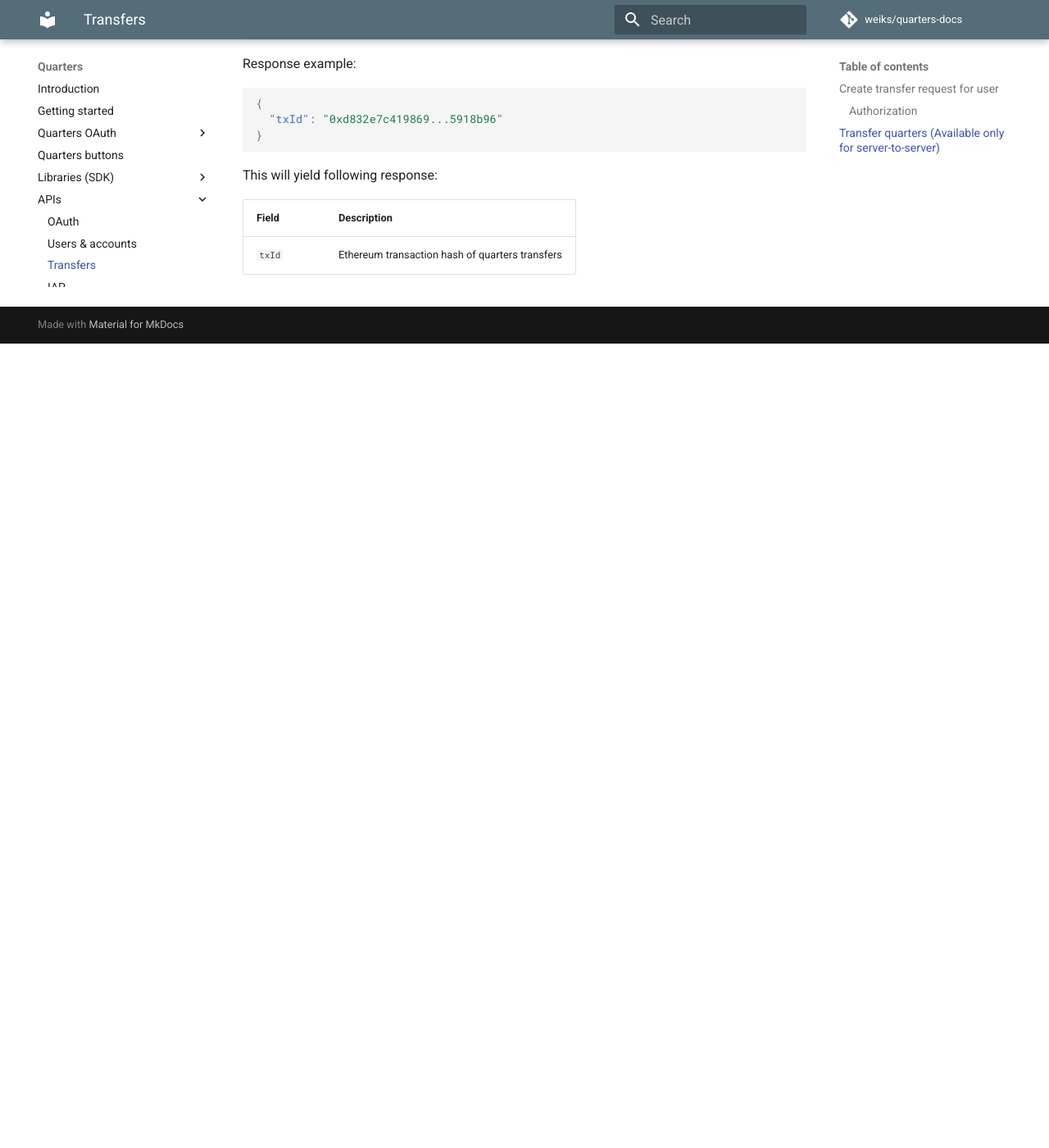
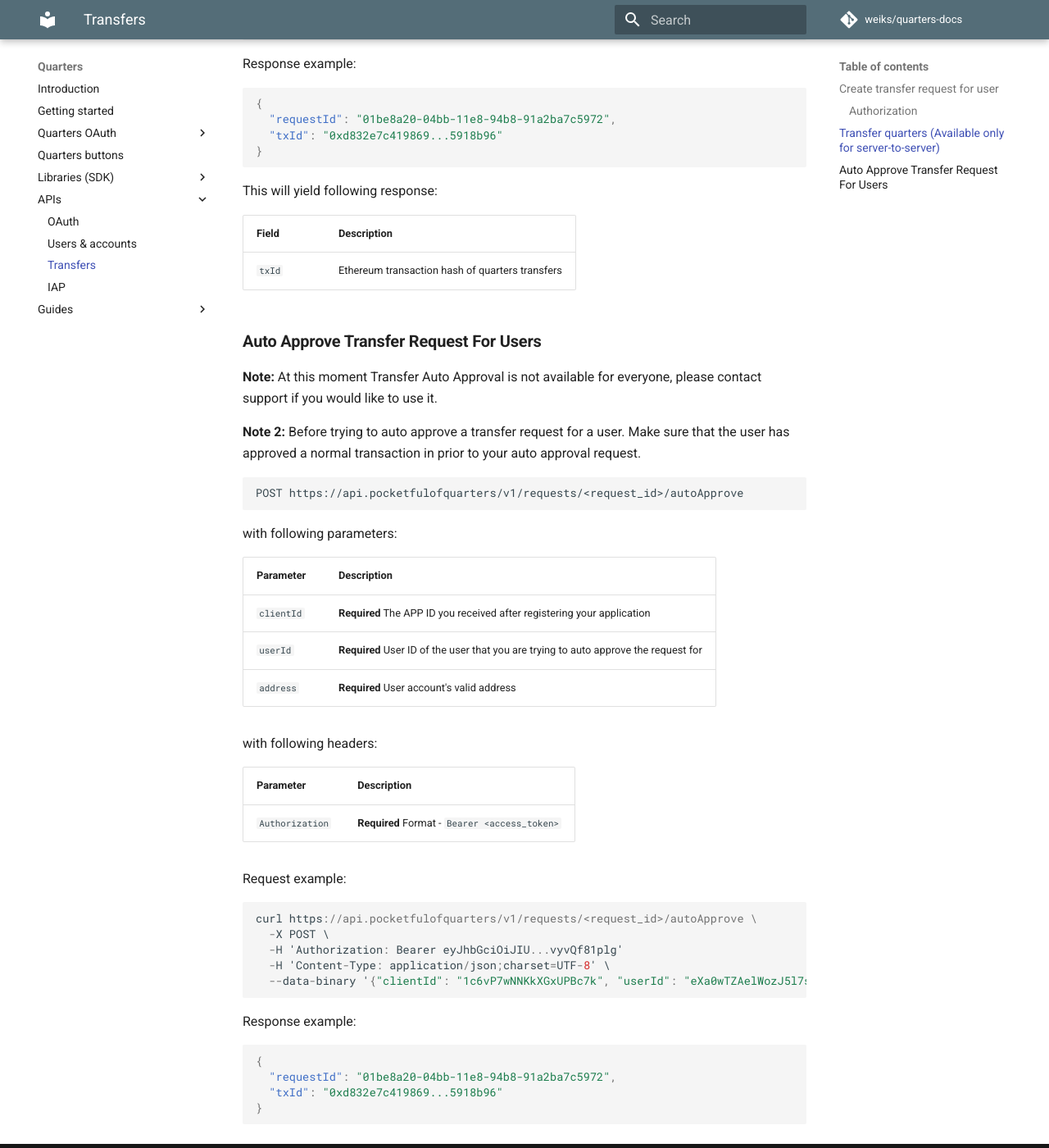
Before and after one commit to weiks/quarters-docs, an MkDocs documentation site: the page built from docs/apis/transfer-requests.md, in a window 1280 px wide and 1400 px high, scrolled down 2753 px. Shown: the whole window at 82% size. Built offline with MkDocs 1.6.1 and Material for MkDocs 9.7.7, drawn with Linux system fonts in a browser that asks for light colours; comment, search, counter and statistics services are not loaded; old or Windows-style settings are respelled for this version of MkDocs; before the commit the page ends 3172 px from its top, so only the background shows below that.

Commit message:
transfer auto approval api docs

````diff
--- a/docs/apis/transfer-requests.md
+++ b/docs/apis/transfer-requests.md
@@ -111,6 +111,7 @@
 
 ```json
 {
+  "requestId": "01be8a20-04bb-11e8-94b8-91a2ba7c5972",
   "txId": "0xd832e7c419869...5918b96"
 }
 ```
@@ -120,3 +121,46 @@
 | Field  | Description                                     |
 | ------ | ----------------------------------------------- |
 | `txId` | Ethereum transaction hash of quarters transfers |
+
+### Auto Approve Transfer Request For Users
+
+**Note:** At this moment Transfer Auto Approval is not available for everyone, please contact support if you would like to use it.
+
+**Note 2:** Before trying to auto approve a transfer request for a user. Make sure that the user has approved a normal transaction in prior to your auto approval request.
+
+```CURL
+POST https://api.pocketfulofquarters/v1/requests/<request_id>/autoApprove
+```
+
+with following parameters:
+
+| Parameter     | Description                                                                     |
+| ------------- | ------------------------------------------------------------------------------- |
+| `clientId`| **Required** The APP ID you received after registering your application                                     |
+| `userId`  | **Required** User ID of the user that you are trying to auto approve the request for |
+| `address` | **Required** User account's valid address |
+
+with following headers:
+
+| Parameter       | Description                                   |
+| --------------- | --------------------------------------------- |
+| `Authorization` | **Required** Format - `Bearer <access_token>` |
+
+Request example:
+
+```CURL
+curl https://api.pocketfulofquarters/v1/requests/<request_id>/autoApprove \
+  -X POST \
+  -H 'Authorization: Bearer eyJhbGciOiJIU...vyvQf81plg'
+  -H 'Content-Type: application/json;charset=UTF-8' \
+  --data-binary '{"clientId": "1c6vP7wNNKkXGxUPBc7k", "userId": "eXa0wTZAelWozJ5l7spJwfPrgU42", "address": "0x2a36ee4bb7be5a66865812693f44d407c3dbe603" }'
+```
+
+Response example:
+
+```json
+{
+  "requestId": "01be8a20-04bb-11e8-94b8-91a2ba7c5972",
+  "txId": "0xd832e7c419869...5918b96"
+}
+```
````
